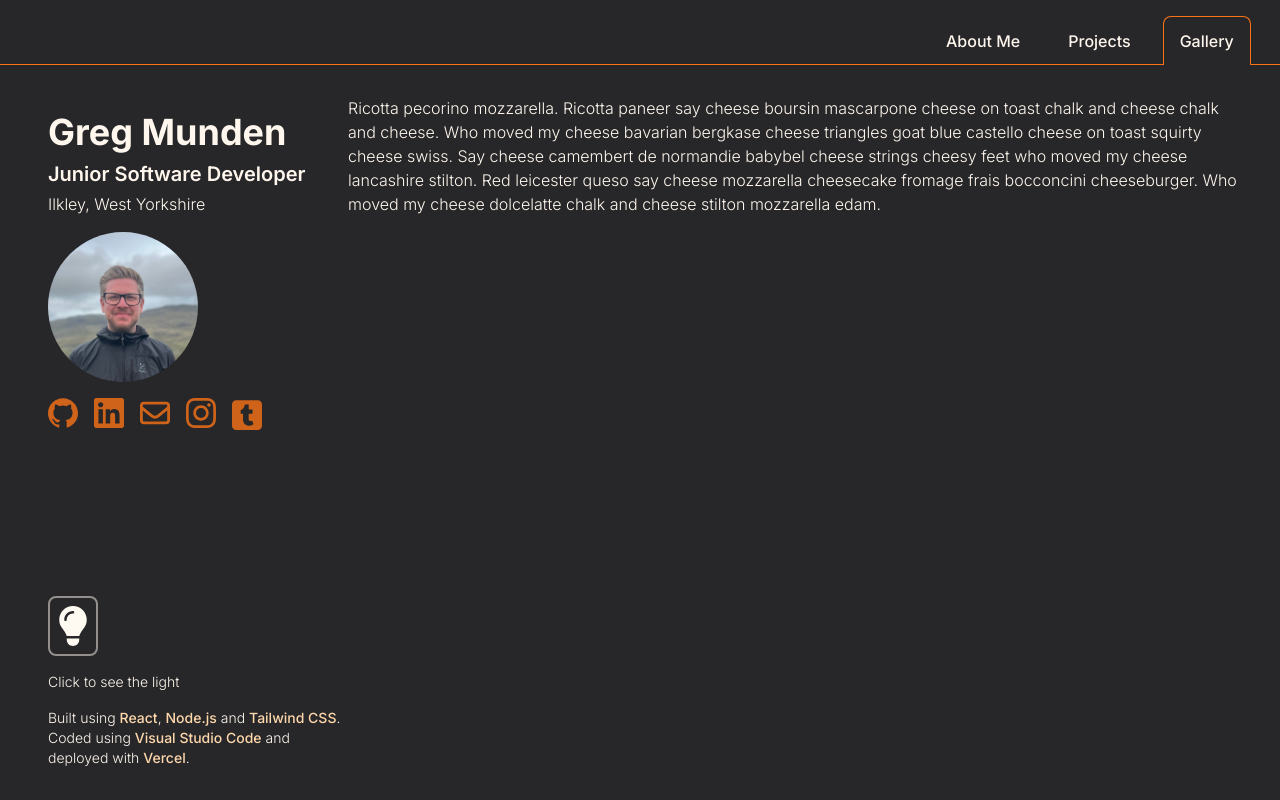
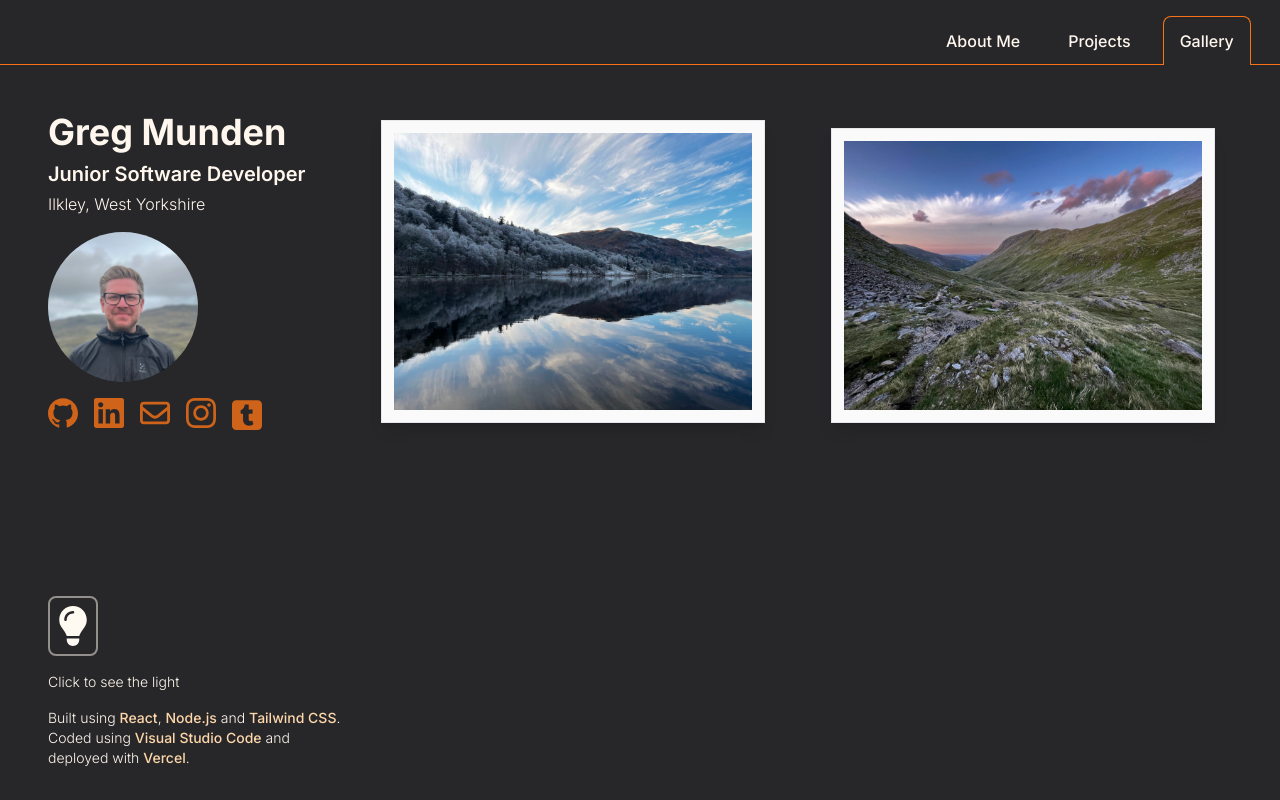
Before and after one commit to mundocalrisian/gm-portfolio, a React (Vite) app: page /gallery in a window 1280 px wide. Built offline with nearby package versions, Linux system fonts and the light colour scheme.

Commit message:
start gallery

```diff
--- a/src/components/gallery.jsx
+++ b/src/components/gallery.jsx
@@ -1,9 +1,16 @@
+import image1 from "../assets/gallery/IMG_0269.jpg"
+import image2 from "../assets/gallery/IMG_3451.jpg"
 
 export default function Gallery () {
 
     return (
         <section className="mb-8 md:w-3/5 lg:w-2/3  xl:w-[900px] pl-4  lg:pl-0 sm:mt-0 md:mt-4">
-            <p className="text-left" >Ricotta pecorino mozzarella. Ricotta paneer say cheese boursin mascarpone cheese on toast chalk and cheese chalk and cheese. Who moved my cheese bavarian bergkase cheese triangles goat blue castello cheese on toast squirty cheese swiss. Say cheese camembert de normandie babybel cheese strings cheesy feet who moved my cheese lancashire stilton. Red leicester queso say cheese mozzarella cheesecake fromage frais bocconcini cheeseburger. Who moved my cheese dolcelatte chalk and cheese stilton mozzarella edam.</p>
+            {/* <p className="text-center" >Here are a few of my favourite images that I've taken on my adventures</p> */}
+            <div className="flex xl:flex-row flex-wrap justify-around md:mt-4">
+                <img src={image1} className="xl:max-w-96 p-3 border bg-zinc-50 shadow-lg mt-2"/>
+                <img src={image2} className="xl:max-w-96 p-3 border bg-zinc-50 shadow-lg mt-4"/>
+
+            </div>
         </section>
     )
 
```
Also changed, not shown: src/assets/gallery/IMG_0269.jpg (added), src/assets/gallery/IMG_3451.jpg (added).
